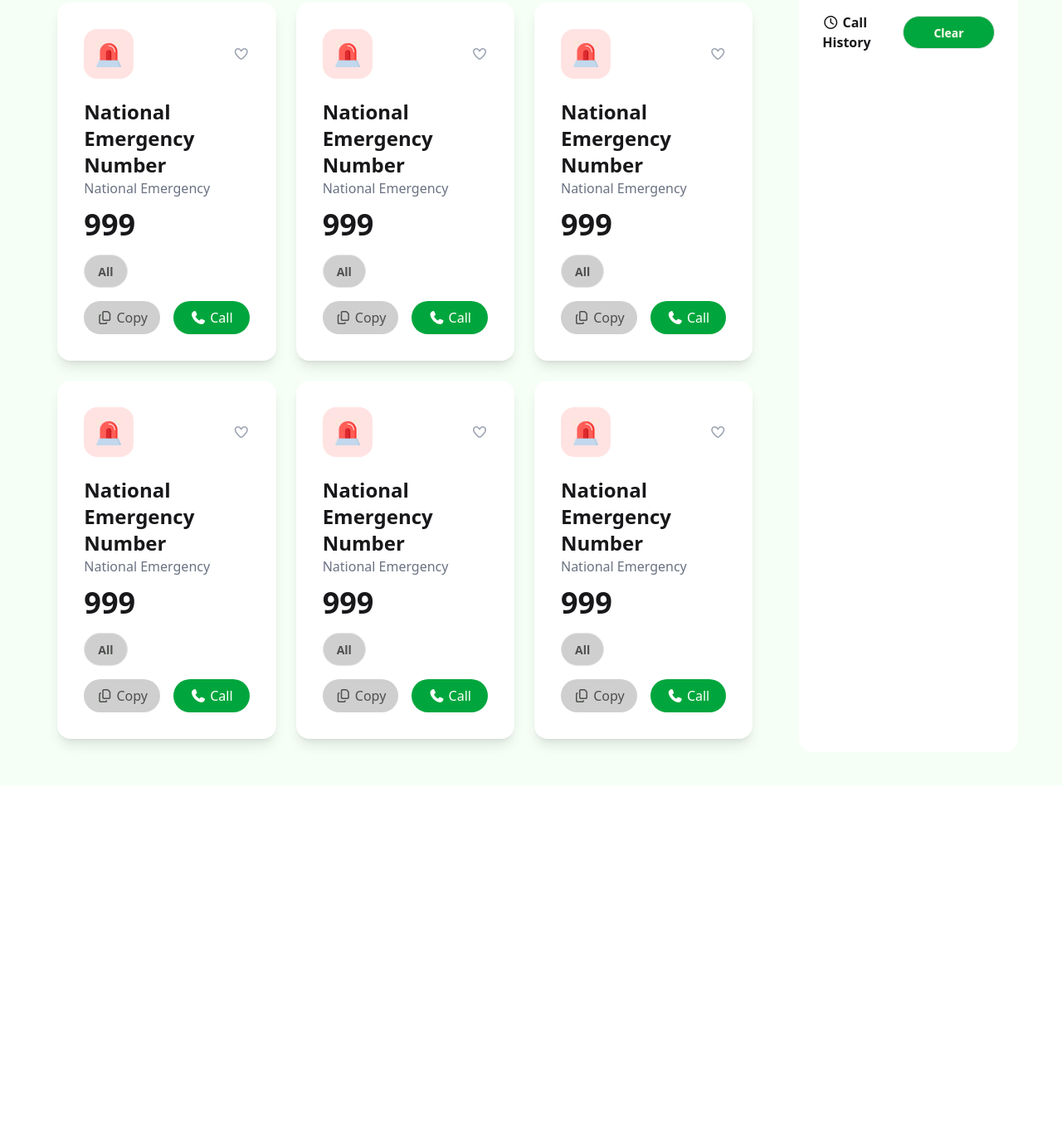
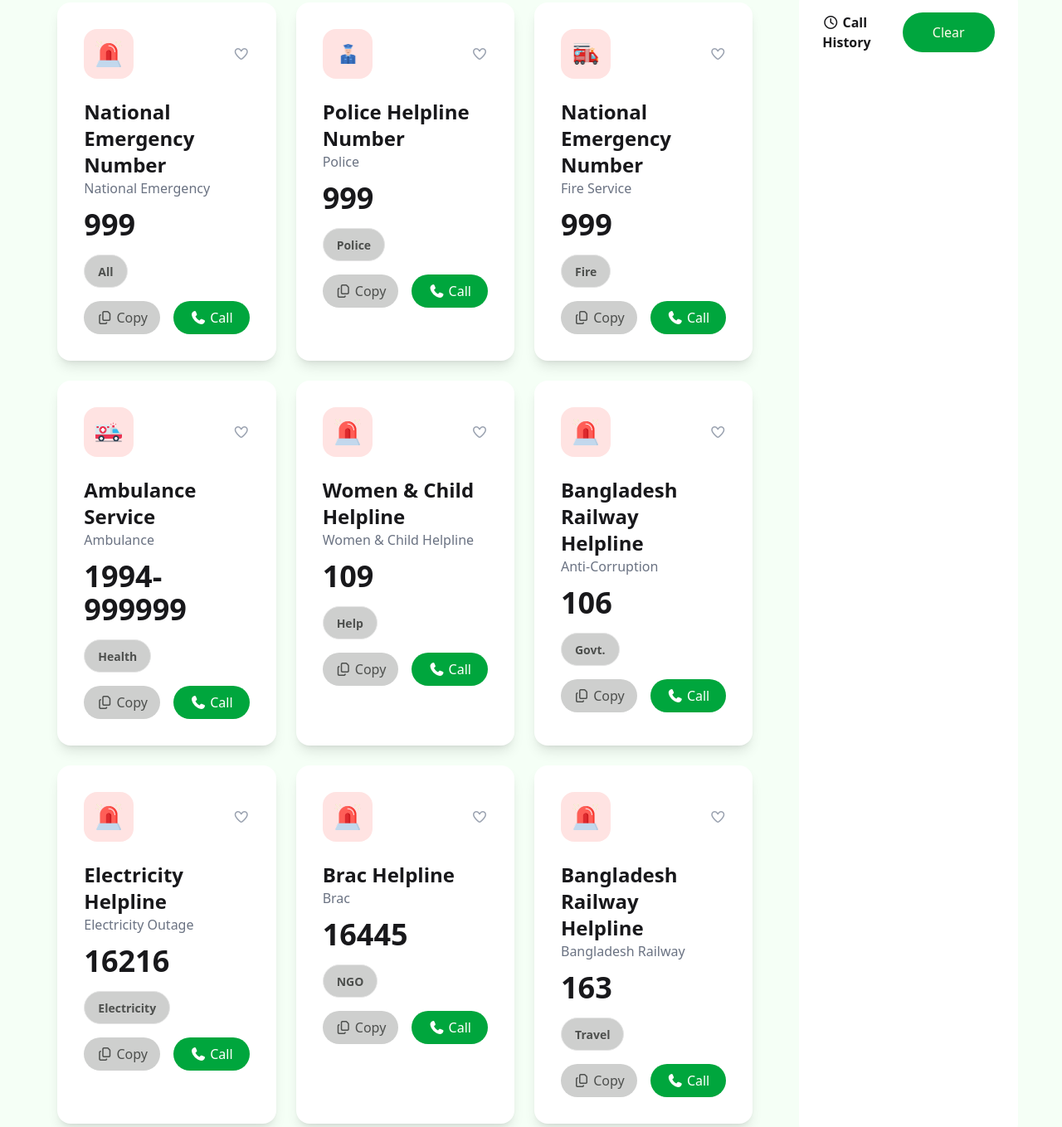
Before and after one commit to arafat3029/Emaergency-numbers-gov, a plain HTML site: page index.html in a window 1280 px wide. Shown: the part 453-1812 px from the top of the page at 83% size. Before the commit the page ends 1400 px from the top, so only its background shows below. Drawn offline with nearby package versions, Linux system fonts and the light colour scheme.

Commit message:
add js Favourite number

```diff
--- a/index.html
+++ b/index.html
@@ -22,7 +22,7 @@
                 <h1 class="font-bold text-[#006747] text-2xl">Emergency <br> Services</h1>
             </div>
             <div class="flex flex-col md:flex-row gap-2">
-                <button  class="btn  btn-soft border-0 bg-[#41ff6b1a] rounded-4xl p-3 font-bold "><span id="heart"> 0</span> <img src="assets/heart.png" alt="" class =" h-7 w-7" id="heart-img" ></button>
+                <button  class="btn  btn-soft border-0 bg-[#41ff6b1a] rounded-4xl p-3 font-bold "><span id="hearts"> 0</span> <img src="assets/heart.png" alt="" class =" h-7 w-7" id="heart-img" ></button>
                 <button class="btn btn-soft bg-[#41ff6b1a] rounded-4xl py-3 px-5 font-bold"><span id="coin">200 </span><img src="assets/coin.png" alt="" class="h-6 w-6"></button>
                 <button class="btn btn-soft bg-[#00a63e] rounded-4xl py-3 px-9 text-amber-50"><span id="copy">0</span> Copy</button>
             </div>
@@ -48,7 +48,7 @@
                             <div class="bg-[#ffe3e2] p-3.5 rounded-2xl">
                                 <img src="assets/emergency.png" alt="" class="w-8 h-8">
                             </div>
-                            <i class="fa-regular fa-heart heart-icon text-gray-400 hover:text-red-500 cursor-pointer"></i>
+                            <i class="fa-regular fa-heart heart-icon text-gray-400 hover:text-red-500 cursor-pointer heart-iconse"></i>
                         </div>
                         <h1 class="font-bold mt-6 text-2xl">National Emergency Number</h1>
                         <p class="mb-3 text-gray-500">National Emergency</p>
@@ -69,14 +69,14 @@
                     <div class="bg-white p-6 md:p-8 rounded-2xl shadow-lg hover:shadow-2xl transition-shadow duration-300 cart">
                         <div class=" flex items-center justify-between">
                             <div class="bg-[#ffe3e2] p-3.5 rounded-2xl">
-                                <img src="assets/emergency.png" alt="" class="w-8 h-8">
+                                <img src="assets/police.png" alt="" class="w-8 h-8">
                             </div>
-                            <i class="fa-regular fa-heart heart-icon text-gray-400 hover:text-red-500 cursor-pointer"></i>
+                            <i class="fa-regular fa-heart heart-icon text-gray-400 hover:text-red-500 cursor-pointer heart-iconse"></i>
                         </div>
-                        <h1 class="font-bold mt-6 text-2xl">National Emergency Number</h1>
-                        <p class="mb-3 text-gray-500">National Emergency</p>
+                        <h1 class="font-bold mt-6 text-2xl">Police Helpline Number</h1>
+                        <p class="mb-3 text-gray-500">Police</p>
                         <h1 class="font-bold text-4xl">999</h1>
-                        <button class="btn btn-soft bg-[#cecfce] rounded-4xl text-[#4d4f4d] mb-4 mt-4 py-2">All</button>
+                        <button class="btn btn-soft bg-[#cecfce] rounded-4xl text-[#4d4f4d] mb-4 mt-4 py-2">Police</button>
                         <div class="flex justify-between gap-4 ">
                             <button class="bg-[#cecfce] w-40 rounded-3xl text-[#4d4f4d] py-2">
                                 <i class="fa-regular fa-copy"></i> Copy
@@ -92,14 +92,14 @@
                     <div class="bg-white p-6 md:p-8 rounded-2xl shadow-lg hover:shadow-2xl transition-shadow duration-300 cart">
                         <div class=" flex items-center justify-between">
                             <div class="bg-[#ffe3e2] p-3.5 rounded-2xl">
-                                <img src="assets/emergency.png" alt="" class="w-8 h-8">
+                                <img src="assets/fire-service.png" alt="" class="w-8 h-8">
                             </div>
-                            <i class="fa-regular fa-heart heart-icon text-gray-400 hover:text-red-500 cursor-pointer"></i>
+                            <i class="fa-regular fa-heart heart-icon text-gray-400 hover:text-red-500 cursor-pointer heart-iconse"></i>
                         </div>
                         <h1 class="font-bold mt-6 text-2xl">National Emergency Number</h1>
-                        <p class="mb-3 text-gray-500">National Emergency</p>
+                        <p class="mb-3 text-gray-500">Fire Service</p>
                         <h1 class="font-bold text-4xl">999</h1>
-                        <button class="btn btn-soft bg-[#cecfce] rounded-4xl text-[#4d4f4d] mb-4 mt-4 py-2">All</button>
+                        <button class="btn btn-soft bg-[#cecfce] rounded-4xl text-[#4d4f4d] mb-4 mt-4 py-2">Fire</button>
                         <div class="flex justify-between gap-4 ">
                             <button class="bg-[#cecfce] w-40 rounded-3xl text-[#4d4f4d] py-2">
                                 <i class="fa-regular fa-copy"></i> Copy
@@ -114,14 +114,14 @@
                     <div class="bg-white p-6 md:p-8 rounded-2xl shadow-lg hover:shadow-2xl transition-shadow duration-300 cart">
                         <div class=" flex items-center justify-between">
                             <div class="bg-[#ffe3e2] p-3.5 rounded-2xl">
-                                <img src="assets/emergency.png" alt="" class="w-8 h-8">
+                                <img src="assets/ambulance.png" alt="" class="w-8 h-8">
                             </div>
-                            <i class="fa-regular fa-heart heart-icon text-gray-400 hover:text-red-500 cursor-pointer"></i>
+                            <i class="fa-regular fa-heart heart-icon text-gray-400 hover:text-red-500 cursor-pointer heart-iconse"></i>
                         </div>
-                        <h1 class="font-bold mt-6 text-2xl">National Emergency Number</h1>
-                        <p class="mb-3 text-gray-500">National Emergency</p>
-                        <h1 class="font-bold text-4xl">999</h1>
-                        <button class="btn btn-soft bg-[#cecfce] rounded-4xl text-[#4d4f4d] mb-4 mt-4 py-2">All</button>
+                        <h1 class="font-bold mt-6 text-2xl">Ambulance Service</h1>
+                        <p class="mb-3 text-gray-500">Ambulance</p>
+                        <h1 class="font-bold text-4xl">1994-999999</h1>
+                        <button class="btn btn-soft bg-[#cecfce] rounded-4xl text-[#4d4f4d] mb-4 mt-4 py-2">Health</button>
                         <div class="flex justify-between gap-4 ">
                             <button class="bg-[#cecfce] w-40 rounded-3xl text-[#4d4f4d] py-2">
                                 <i class="fa-regular fa-copy"></i> Copy
@@ -139,12 +139,12 @@
                             <div class="bg-[#ffe3e2] p-3.5 rounded-2xl">
                                 <img src="assets/emergency.png" alt="" class="w-8 h-8">
                             </div>
-                            <i class="fa-regular fa-heart heart-icon text-gray-400 hover:text-red-500 cursor-pointer"></i>
+                            <i class="fa-regular fa-heart heart-icon text-gray-400 hover:text-red-500 cursor-pointer heart-iconse"></i>
                         </div>
-                        <h1 class="font-bold mt-6 text-2xl">National Emergency Number</h1>
-                        <p class="mb-3 text-gray-500">National Emergency</p>
-                        <h1 class="font-bold text-4xl">999</h1>
-                        <button class="btn btn-soft bg-[#cecfce] rounded-4xl text-[#4d4f4d] mb-4 mt-4 py-2">All</button>
+                        <h1 class="font-bold mt-6 text-2xl">Women & Child Helpline</h1>
+                        <p class="mb-3 text-gray-500">Women & Child Helpline</p>
+                        <h1 class="font-bold text-4xl">109</h1>
+                        <button class="btn btn-soft bg-[#cecfce] rounded-4xl text-[#4d4f4d] mb-4 mt-4 py-2">Help</button>
                         <div class="flex justify-between gap-4 ">
                             <button class="bg-[#cecfce] w-40 rounded-3xl text-[#4d4f4d] py-2">
                                 <i class="fa-regular fa-copy"></i> Copy
@@ -161,12 +161,12 @@
                             <div class="bg-[#ffe3e2] p-3.5 rounded-2xl">
                                 <img src="assets/emergency.png" alt="" class="w-8 h-8">
                             </div>
-                            <i class="fa-regular fa-heart heart-icon text-gray-400 hover:text-red-500 cursor-pointer"></i>
+                            <i class="fa-regular fa-heart heart-icon text-gray-400 hover:text-red-500 cursor-pointer heart-iconse"></i>
                         </div>
-                        <h1 class="font-bold mt-6 text-2xl">National Emergency Number</h1>
-                        <p class="mb-3 text-gray-500">National Emergency</p>
-                        <h1 class="font-bold text-4xl">999</h1>
-                        <button class="btn btn-soft bg-[#cecfce] rounded-4xl text-[#4d4f4d] mb-4 mt-4 py-2">All</button>
+                        <h1 class="font-bold mt-6 text-2xl">Bangladesh Railway Helpline </h1>
+                        <p class="mb-3 text-gray-500">Anti-Corruption</p>
+                        <h1 class="font-bold text-4xl">106</h1>
+                        <button class="btn btn-soft bg-[#cecfce] rounded-4xl text-[#4d4f4d] mb-4 mt-4 py-2">Govt.</button>
                         <div class="flex justify-between gap-4 ">
                             <button class="bg-[#cecfce] w-40 rounded-3xl text-[#4d4f4d] py-2">
                                 <i class="fa-regular fa-copy"></i> Copy
@@ -177,16 +177,82 @@
                         </div>
                     </div>
 
-                    <!-- Call History -->
+                    <!--Emergency Card 7-->
+                    <div class="bg-white p-6 md:p-8 rounded-2xl shadow-lg hover:shadow-2xl transition-shadow duration-300 cart">
+                        <div class=" flex items-center justify-between">
+                            <div class="bg-[#ffe3e2] p-3.5 rounded-2xl">
+                                <img src="assets/emergency.png" alt="" class="w-8 h-8">
+                            </div>
+                            <i class="fa-regular fa-heart heart-icon text-gray-400 hover:text-red-500 cursor-pointer heart-iconse"></i>
+                        </div>
+                        <h1 class="font-bold mt-6 text-2xl">Electricity Helpline</h1>
+                        <p class="mb-3 text-gray-500">Electricity Outage</p>
+                        <h1 class="font-bold text-4xl">16216</h1>
+                        <button class="btn btn-soft bg-[#cecfce] rounded-4xl text-[#4d4f4d] mb-4 mt-4 py-2">Electricity</button>
+                        <div class="flex justify-between gap-4 ">
+                            <button class="bg-[#cecfce] w-40 rounded-3xl text-[#4d4f4d] py-2">
+                                <i class="fa-regular fa-copy"></i> Copy
+                            </button>
+                            <button class="bg-[#00a63d] w-40 rounded-3xl text-white">
+                                <i class="fa-solid fa-phone"></i> Call
+                            </button>
+                        </div>
+                    </div>
+
+                    <!--Emergency Card 8-->
+                    <div class="bg-white p-6 md:p-8 rounded-2xl shadow-lg hover:shadow-2xl transition-shadow duration-300 cart">
+                        <div class=" flex items-center justify-between">
+                            <div class="bg-[#ffe3e2] p-3.5 rounded-2xl">
+                                <img src="assets/emergency.png" alt="" class="w-8 h-8">
+                            </div>
+                            <i class="fa-regular fa-heart heart-icon text-gray-400 hover:text-red-500 cursor-pointer heart-iconse"></i>
+                        </div>
+                        <h1 class="font-bold mt-6 text-2xl">Brac Helpline</h1>
+                        <p class="mb-3 text-gray-500">Brac</p>
+                        <h1 class="font-bold text-4xl">16445</h1>
+                        <button class="btn btn-soft bg-[#cecfce] rounded-4xl text-[#4d4f4d] mb-4 mt-4 py-2">NGO</button>
+                        <div class="flex justify-between gap-4 ">
+                            <button class="bg-[#cecfce] w-40 rounded-3xl text-[#4d4f4d] py-2">
+                                <i class="fa-regular fa-copy"></i> Copy
+                            </button>
+                            <button class="bg-[#00a63d] w-40 rounded-3xl text-white">
+                                <i class="fa-solid fa-phone"></i> Call
+                            </button>
+                        </div>
+                    </div>
+
+                    <!--Emergency Card 9-->
+                    <div class="bg-white p-6 md:p-8 rounded-2xl shadow-lg hover:shadow-2xl transition-shadow duration-300 cart">
+                        <div class=" flex items-center justify-between">
+                            <div class="bg-[#ffe3e2] p-3.5 rounded-2xl">
+                                <img src="assets/emergency.png" alt="" class="w-8 h-8">
+                            </div>
+                            <i class="fa-regular fa-heart heart-icon text-gray-400 hover:text-red-500 cursor-pointer heart-iconse"></i>
+                        </div>
+                        <h1 class="font-bold mt-6 text-2xl">Bangladesh Railway Helpline </h1>
+                        <p class="mb-3 text-gray-500">Bangladesh Railway</p>
+                        <h1 class="font-bold text-4xl">163</h1>
+                        <button class="btn btn-soft bg-[#cecfce] rounded-4xl text-[#4d4f4d] mb-4 mt-4 py-2">Travel</button>
+                        <div class="flex justify-between gap-4 ">
+                            <button class="bg-[#cecfce] w-40 rounded-3xl text-[#4d4f4d] py-2">
+                                <i class="fa-regular fa-copy"></i> Copy
+                            </button>
+                            <button class="bg-[#00a63d] w-40 rounded-3xl text-white">
+                                <i class="fa-solid fa-phone"></i> Call
+                            </button>
+                        </div>
+                    </div>
+
                 </div>
             </div>
+            <!-- Call History -->
             <div class="bg-white col-span-1 md:col-span-3 p-7 rounded-2xl">
                 <div>
                     <div class="flex justify-between items-center mb-7">
                         <h1 class="font-bold">
                             <i class="fa-regular fa-clock"></i> Call History
                         </h1>
-                        <button class="btn btn-soft bg-[#00a63e] rounded-4xl py-3 px-9 text-amber-50">
+                        <button class=" bg-[#00a63e] rounded-4xl py-3 px-9 text-amber-50">
                             Clear
                         </button>
                     </div>
@@ -195,5 +261,6 @@
             </div>
         </section>
     </main>
+    <script src="script.js"></script>
 </body>
 </html>
```
Also changed, not shown: script.js (added, +12 -0 lines).
